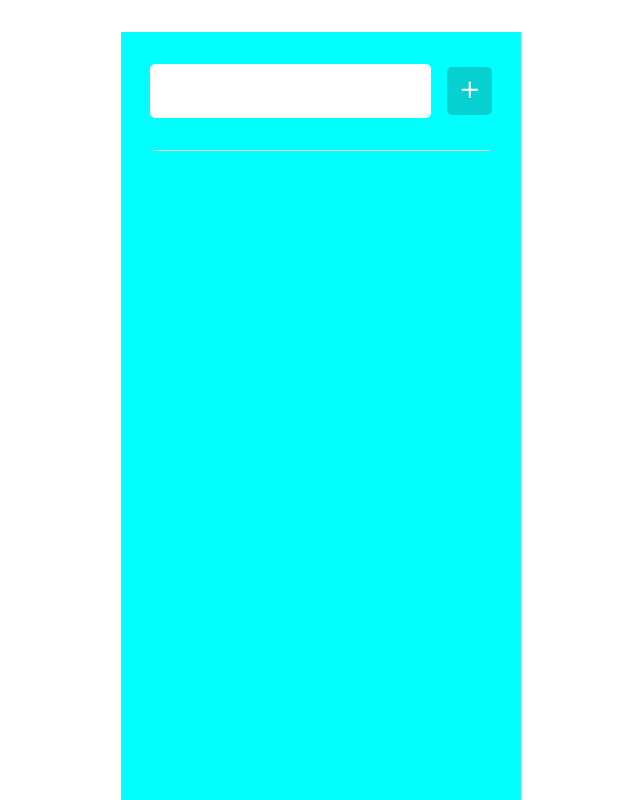
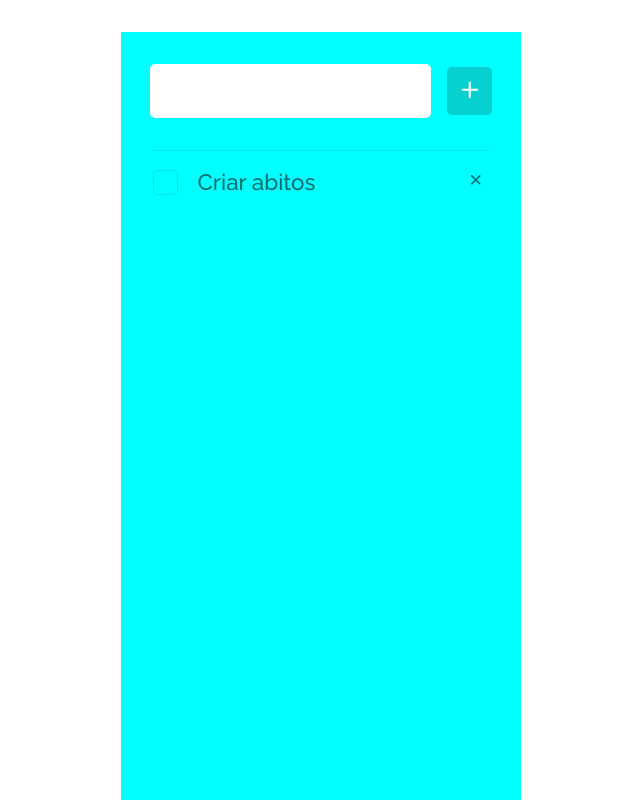
Before and after one commit to AdrianaRoza/react-exercise, a React (Create React App) app: page / in a window 1280 px wide. Shown: the whole page, without its empty margins (319-959 px from the left). Built offline with nearby package versions, Linux system fonts and the light colour scheme.

Commit message:
style-container

```diff
--- a/src/App.js
+++ b/src/App.js
@@ -1,6 +1,6 @@
 import './global.css'
 import './styles.css'
-import { IoMdAdd } from 'react-icons/io'
+import { IoMdAdd, IoIosClose } from 'react-icons/io'
 
 function App() {
   return (
@@ -14,8 +14,22 @@ function App() {
 
         </header>
 
-        <div className='task-conteiner'>
+        <div className='task-container'>
+          <div className='check-and-title'>
 
+            <label className='checkbox-container'>
+              <input type="checkbox" />
+
+              <span className='checkmark'></span>
+            </label>
+
+            <p>Criar abitos</p>
+
+          </div>
+
+          <div>
+            <IoIosClose />
+          </div>
         </div>
       </div>
 
--- a/src/styles.css
+++ b/src/styles.css
@@ -22,7 +22,7 @@ header {
     align-items: center;
     gap: 1rem;
 
-    border-bottom: 1px solid rgb(230,230,230);
+    border-bottom: 1px solid rgba(0,0,0,0.1);
 
     padding-bottom: 2rem;
 }
@@ -52,3 +52,76 @@ header input {
     font-family: Raleway;
     font-size: 1.2rem;
 }
+
+.task-container {
+    margin-top: 1rem;
+    display: flex;
+    align-items: center;
+    justify-content: space-between;
+}
+
+.check-and-title {
+    display: flex;
+    align-items: center;
+}
+
+.checkbox-container {
+    position: relative;
+    padding-left: 35px;
+    margin-bottom: 24px;
+    cursor:pointer;
+}
+
+.checkbox-container input {
+    position: absolute;
+    opacity: 0;
+    cursor: pointer;
+    height: 0;
+    width: 0;
+}
+
+.checkmark {
+    position: absolute;
+    top: 0;
+    left: 0;
+    height: 25px;
+    width: 25px;
+    border: 1px solid rgba(0,0,0,0.1);
+    border-radius: 5px;
+}
+
+.checkbox-container input:checked ~ .checkmark {
+    background-color:  rgb(7, 208, 208);
+}
+
+.checkmark::after {
+    content: "";
+    position: absolute;
+    display: none;
+}
+
+.checkbox-container input:checked ~ .checkmark::after {
+    display: block;
+}
+
+.checkbox-container .checkmark::after {
+    left: 8px;
+    top:3px;
+    width: 5px;
+    height: 10px;
+    border: solid white;
+    border-width: 0 3px 3px 0;
+    transform: rotate(45deg);
+}
+
+.task-container p {
+    margin-left: 0.6rem;
+    font-size: 1.4rem;
+    color:rgba(16, 1, 1, 0.57);
+}
+
+.task-container svg {
+    font-size: 1.6rem;
+    color:rgba(16, 1, 1, 0.57);
+    cursor: pointer;
+}
```
